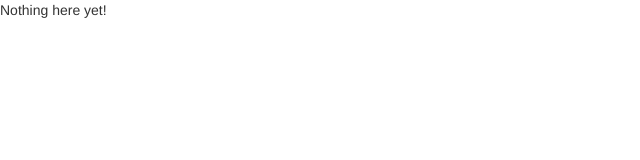
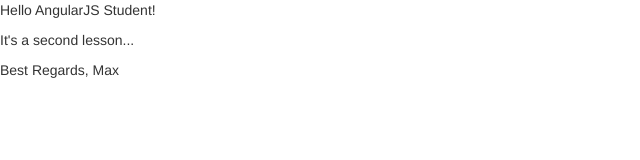
Before and after one commit to stemax/angular, a website: page lesson2/app/index.html in a window 1280 px wide. Shown: the whole page, without its empty margins (0-640 px from the left). Drawn offline with nearby package versions, Linux system fonts and the light colour scheme.

Commit message:
Second lesson. Start step 0

```diff
--- a/lesson2/app/index.html
+++ b/lesson2/app/index.html
@@ -1,15 +1,25 @@
 <!doctype html>
-<html lang="en" ng-app>
+<html lang="en" ng-app="myApp">
 <head>
   <meta charset="utf-8">
-  <title>My HTML File</title>
+  <title>Second lesson</title>
   <link rel="stylesheet" href="bower_components/bootstrap/dist/css/bootstrap.css">
   <link rel="stylesheet" href="css/app.css">
   <script src="bower_components/angular/angular.js"></script>
+    <script>
+        var DemoCtrl = function ($scope)
+        {
+            $scope.name = 'AngularJS Student';
+            alert('Hello Angular JS');
+        }
+        angular.module('myApp', []).controller('DemoCtrl',DemoCtrl);
+    </script>
 </head>
-<body>
-
-  <p>Nothing here {{'yet' + '!'}}</p>
-
+<body ng-init="regards='Best Regards, Max'">
+    <div ng-controller="DemoCtrl" >
+        <p>Hello {{name + '!'}}</p>
+        <p>It's a second lesson...</p>
+    </div>
+    {{regards}}
 </body>
 </html>
```
